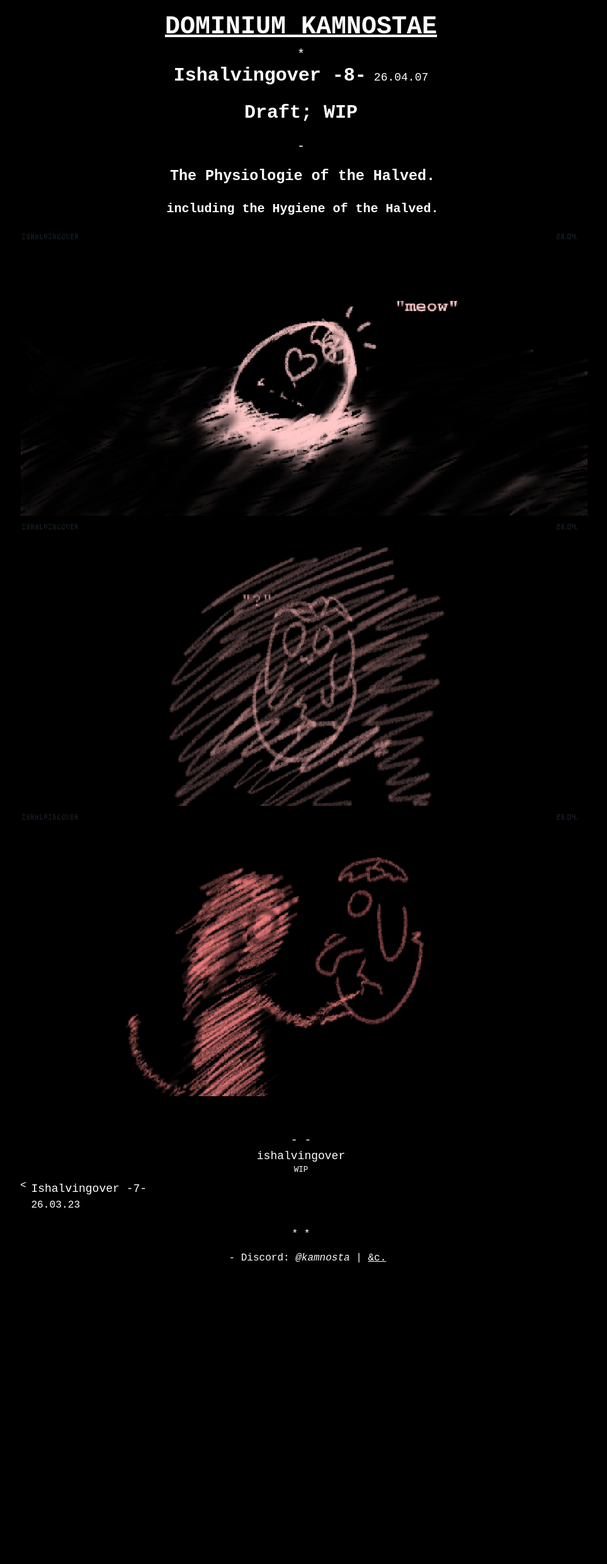
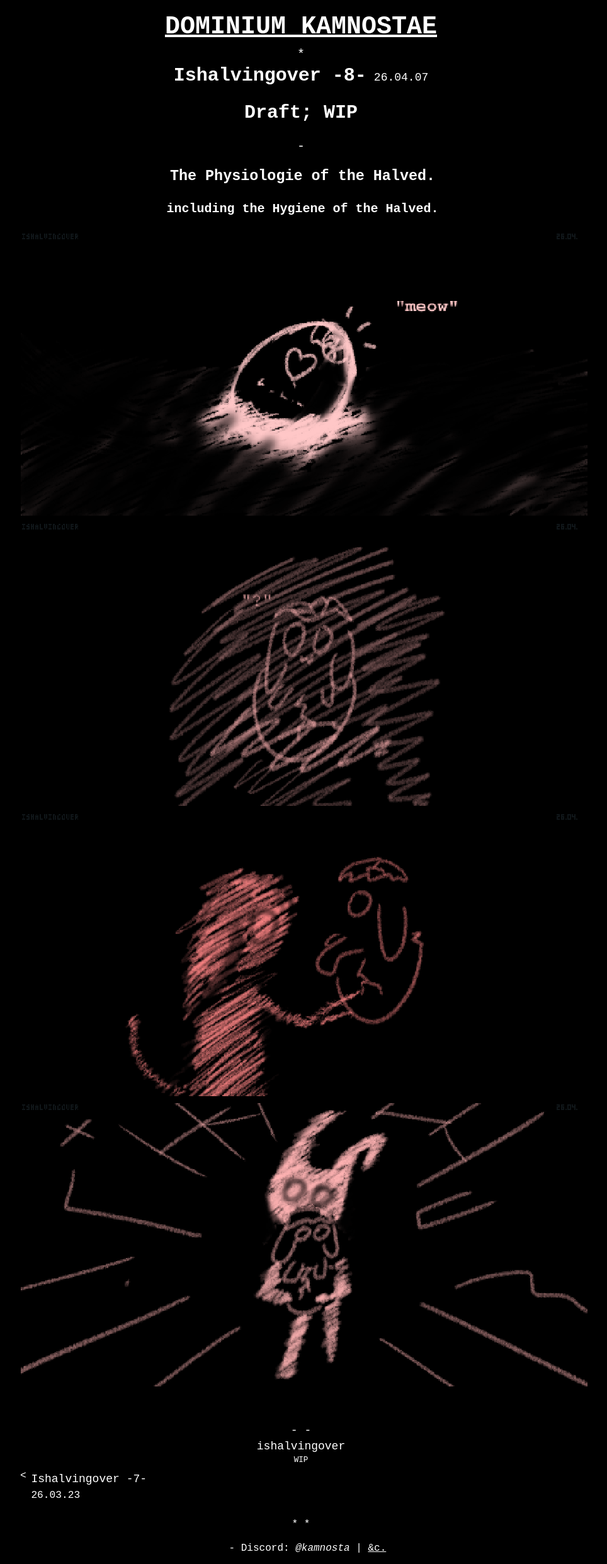
Before and after one commit to kamnosta/kamnosta.github.io, a Jekyll site: the page built from _ishalvingover/26-04-07-8.md, in a window 1280 px wide. Shown: the whole page at 63% size, without its empty margins (162-1126 px from the left). Built offline with Jekyll 4.4.1, drawn with Linux system fonts in a browser that asks for light colours; before the commit the page ends 2023 px from its top, so only the background shows below that.

Commit message:
iho8 update walknarrow

```diff
--- a/_ishalvingover/26-04-07-8.md
+++ b/_ishalvingover/26-04-07-8.md
@@ -12,3 +12,5 @@
 ![/imgs_ishalvingover/260410_iho_phy_eggborn.png](/imgs_ishalvingover/260410_iho_phy_eggborn.png)
 
 ![/imgs_ishalvingover/260413_iho_phy_egghold.png](/imgs_ishalvingover/260413_iho_phy_egghold.png)
+
+![/imgs_ishalvingover/260416_iho_phy_walknarrow.png](/imgs_ishalvingover/260416_iho_phy_walknarrow.png)
```
Also changed, not shown: imgs_ishalvingover/260416_iho_phy_walknarrow.png (added).
